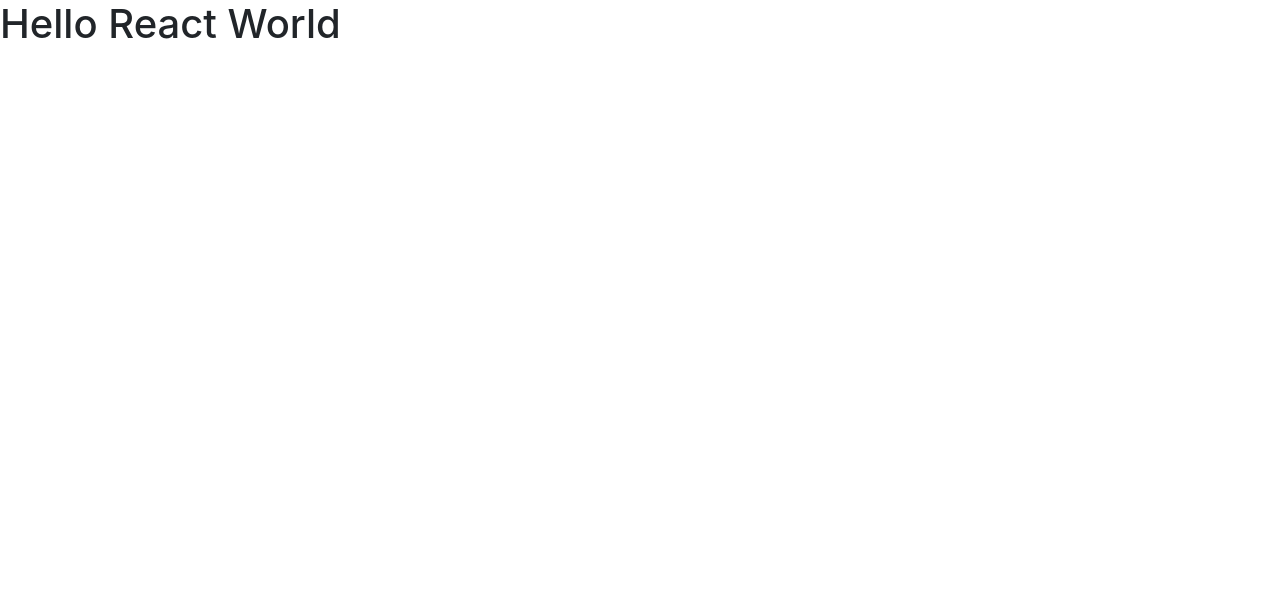
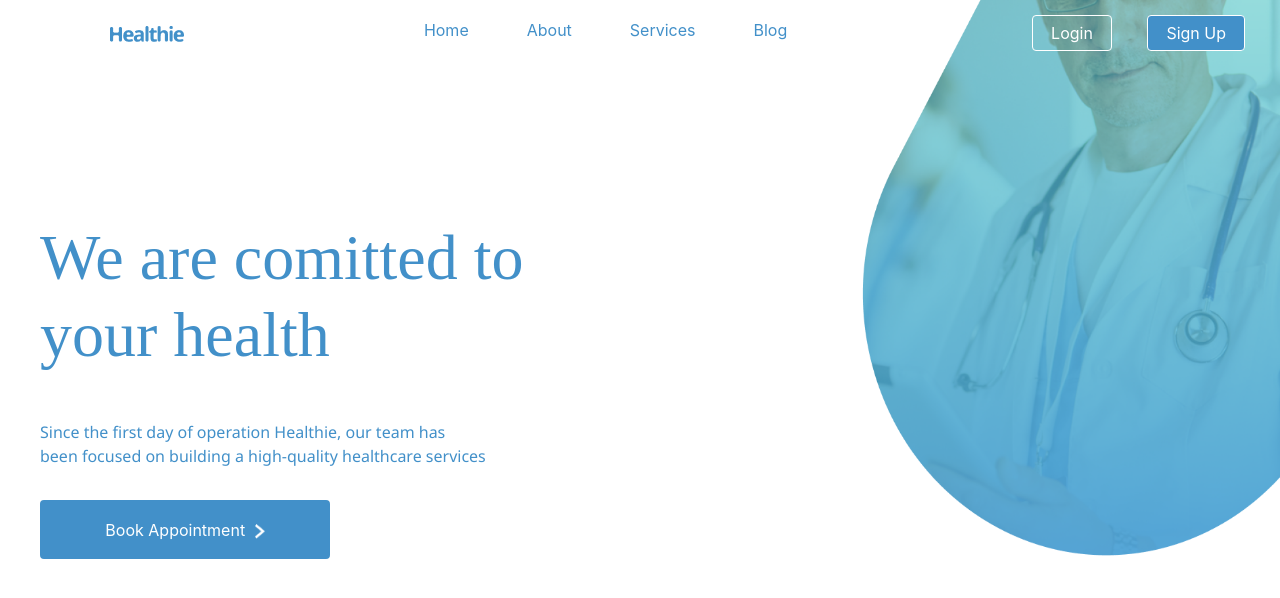
Before and after one commit to joshuanwankwo/HealthiePro, a React app: page / in a window 1280 px wide. Shown: the top 598 px of the page. Built offline with nearby package versions, Linux system fonts and the light colour scheme.

Commit message:
initial push

```diff
--- /dev/null
+++ b/src/components/Button/Button.css
@@ -0,0 +1,9 @@
+.button{
+    color: white;
+    border: 2px solid #4290C9;
+    border-radius: 4px;
+}
+
+.arrow {
+    margin-left: 5px;
+}
--- /dev/null
+++ b/src/components/Button/Button.js
@@ -0,0 +1,22 @@
+import React from 'react';
+import Form from 'react-bootstrap/Form';
+import './Button.css';
+
+class Button extends React.Component{
+    render(){
+
+    return (
+
+    <div className="Button-Parent">
+
+        <button className="button" style={{background:this.props.bg ,width:this.props.width, height:this.props.height, marginTop:this.props.marginTop, marginLeft:this.props.marginLeft}}>
+            {this.props.buttonName} <img className="arrow" src="./vector.png" width="10px" height="15px"  />
+        </button>
+
+    </div>
+
+          )
+        }
+    }
+
+export default Button;
--- a/src/components/LandingPage/LandingPage.css
+++ b/src/components/LandingPage/LandingPage.css
@@ -0,0 +1,86 @@
+*{
+    margin: 0px;
+    padding: 0px;
+    box-sizing: border-box;
+}
+
+body{
+    background-color: white;
+    margin: 0px;
+    padding: 0px;
+    background: #ffffff;
+}
+
+.LandingPage-parent{
+    margin: 0px;
+    padding: 0px;
+    width: 100%;
+    height: 100%;
+    position: relative;
+    overflow: hidden;
+    display: flex;
+    flex-wrap: wrap;
+}
+
+.h1-tag{
+    position: absolute;
+    margin-top: 220px;
+    margin-left: 40px;
+    width: 594px;
+    height: 154px;
+    font-family: noto-serif;
+    font-size: 4rem;
+    color: #4290C9;
+    z-index: 1;
+}
+
+.p-tag{
+    position: absolute;
+    margin-top: 420px;
+    margin-left: 40px;
+    width: 446px;
+    height: 58px;
+    font-size: 1rem;
+    color: #4290C9;;
+    font-family: Noto Sans;
+    word-wrap: wrap;
+}
+
+
+/* .button{
+    position: absolute;
+    top: 75%;
+    left: 3%;
+    height: 59px;
+    width: 290px;
+    color: white;
+
+
+    background: #4290C9;
+    /* Gradient */
+    /* border: 2px solid #4290C9;
+    border-radius: 4px; */
+/* } */
+
+.doctors-img{
+    position: relative;
+    right: -34.75%;
+    top: -1.9%;
+
+}
+
+.arrow {
+    margin-left: 5px;
+}
+
+
+/* @media (min-width: 320px) and (max-width: 480px) {
+
+    .doctors-img{
+        position: relative;
+        right: 1%;
+        top: 1%;
+
+    }
+
+} */
--- a/src/components/LandingPage/LandingPage.js
+++ b/src/components/LandingPage/LandingPage.js
@@ -0,0 +1,48 @@
+import React from 'react';
+import './LandingPage.css';
+import NavBarLandPage from './navbar/NavBarLandPage';
+import Button from '../Button/Button';
+// import About from '../homePage/About/About';
+// import Services from '../homePage/Services/Services';
+// import Footer from '../homePage/Footer/Footer';
+// import {Switch,Route, BrowserRouter, Link} from "react-router-dom";
+
+function LandingPage(props) {
+
+
+    return <div className="LandingPage-parent ">
+
+            <NavBarLandPage/>
+
+    <div className="parent-text-btn">
+
+        <h1 className="h1-tag">
+            We are comitted to your health
+        </h1>
+
+        <p className="p-tag">
+            Since the first day of operation Healthie, our team has been
+            focused on building a high-quality healthcare services
+        </p>
+
+        <div>
+            <Button bg={'#4290C9'} buttonName={`Book Appointment`} width={`290px`} height={`59px`} marginTop={`500px`} marginLeft={`40px`} />
+        </div>
+
+    </div>
+
+        <img className="doctors-img" src="./img.png" width='550px' height='650px' />
+
+        {/* <About/>
+
+        <Services/>
+
+        <Footer/> */}
+
+    </div>
+
+;}
+
+
+
+  export default LandingPage;
--- /dev/null
+++ b/src/components/LandingPage/navbar/NavBarLandPage.css
@@ -0,0 +1,67 @@
+*{
+    padding: 0px;
+    margin: 0px;
+}
+
+.landing-Navbody{
+    height: 100%;
+    background-color: transparent;
+    display: flex;
+    padding: 10px;
+    position: -webkit-sticky;
+    position: fixed;
+    top: 0;
+    width: 100%;
+    height: 74px;
+    z-index: 1;
+}
+
+.Logo{
+    padding-left: 100px;
+    padding-top: 10px;
+}
+
+.spacer{
+    display: flex;
+    flex: 1;
+}
+
+.navitems{
+    display: flex;
+}
+
+.navitems > div{
+    color: #4290C9;
+    margin: 0px 29px;
+    padding: 8px 0px;
+}
+
+.nav-btn{
+    padding: 5px 18px;
+    border-radius: 4px;
+    margin: 5px;
+    color: white;
+    border: 1px solid #FFFFFF;
+    /* z-index: 1; */
+
+}
+
+.nav-btn1{
+    margin-right: 26px;
+    background-color: transparent;
+}
+
+.nav-btn2{
+    background-color: #4290C9;
+}
+
+.Navbtn-group{
+    padding-right: 20px;
+}
+
+
+@media (min-width: 320px) and (max-width: 480px) {
+
+
+
+  }
--- /dev/null
+++ b/src/components/LandingPage/navbar/NavBarLandPage.js
@@ -0,0 +1,47 @@
+import React from 'react';
+import './NavBarLandPage.css'
+import {BrowserRouter as Router, Link, Switch, Route } from "react-router-dom"
+
+class NavBarLandPage extends React.Component{
+    constructor(props) {
+        super(props);
+
+    this.state = {
+      Navlinks: [{link: "Home", id:1}, {link: "About", id:2}, {link: "Services", id:3}, {link: "Blog", id:4}]
+    };
+
+}
+
+
+
+    render(){
+
+        const Navitems = this.state.Navlinks.map((item)=>(
+            <div key={item.id}>{item.link}</div>
+      ));
+
+        return (
+            <div className="landing-Navbody" >
+
+                   <div className="Logo"> <img src="./Healthie-Logo.png" /> </div>
+
+                        <div className="spacer"></div>
+
+                    <div className="navitems"> {Navitems} </div>
+
+                        <div className="spacer"></div>
+
+
+                    <div className="Navbtn-group">
+                    <Link to="/login"> <button className="nav-btn nav-btn1">Login</button> </Link>
+
+                    <Link to="/signup"> <button className="nav-btn 2 nav-btn2"> Sign Up </button> </Link>
+                    </div>
+
+            </div>
+        )
+    }
+}
+
+
+export default NavBarLandPage;
--- a/src/public/App.js
+++ b/src/public/App.js
@@ -1,6 +1,26 @@
 import React from 'react';
+import LandingPage from '../components/LandingPage/LandingPage';
+import {Switch,Route, BrowserRouter} from "react-router-dom";
 
-function App (props){
-    return <h1>Hello React World</h1>
+
+class App extends React.Component{
+    render(){
+        return (
+        <div>
+
+             <BrowserRouter>
+
+                <Switch>
+                    <Route path="/" component={LandingPage} exact/>
+                    {/* <Route path="/signup" component={SignUp} />
+                    <Route path="/login" component={LoginPage} />
+                    <Route path="/homepage" component={HomePage}/> */}
+                </Switch>
+
+            </BrowserRouter>
+
+        </div>
+    )}
 }
+
 export default App;
```
Also changed, not shown: src/components/LandingPage/NavBarLandPage.js (deleted).
